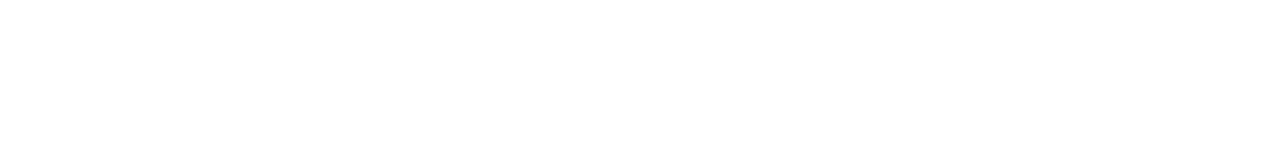
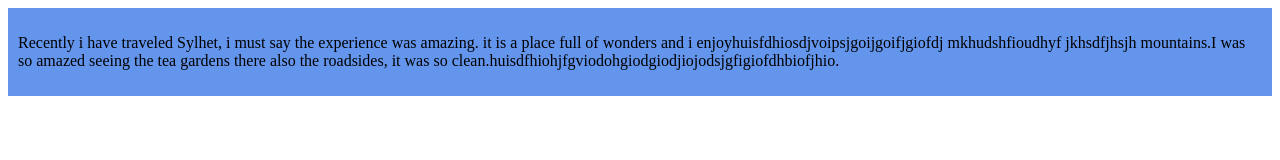
Before and after one commit to sidratull/my-second-github-repo, a plain HTML site: page second.html in a window 1280 px wide. Drawn offline with Linux system fonts and the light colour scheme.

Commit message:
adding colour

```diff
--- a/second.html
+++ b/second.html
@@ -5,10 +5,17 @@
   <meta charset="UTF-8">
   <meta name="viewport" content="width=device-width, initial-scale=1.0">
   <title>my second github work</title>
+  <link rel="stylesheet" href="styles/blog.css">
 </head>
 
 <body>
+  <div>
+    <p>Recently i have traveled Sylhet, i must say the experience was amazing. it is a place full of wonders and i
+      enjoyhuisfdhiosdjvoipsjgoijgoifjgiofdj mkhudshfioudhyf jkhsdfjhsjh
+      mountains.I was so amazed seeing the tea gardens there also the roadsides, it was so
+      clean.huisdfhiohjfgviodohgiodgiodjiojodsjgfigiofdhbiofjhio.</p>
 
+  </div>
 </body>
 
 </html>
--- /dev/null
+++ b/styles/blog.css
@@ -0,0 +1,4 @@
+div{
+  background-color: cornflowerblue;
+  padding: 10px;
+}
```
